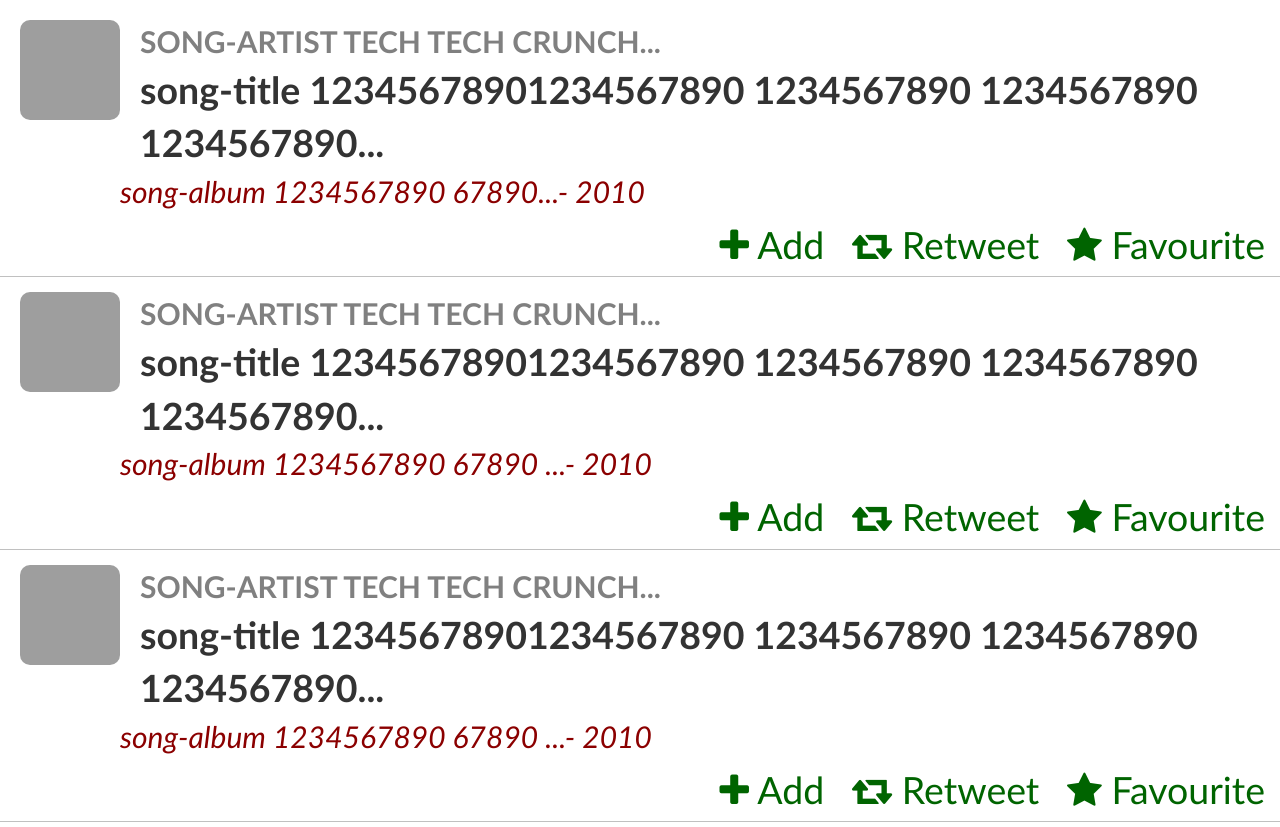
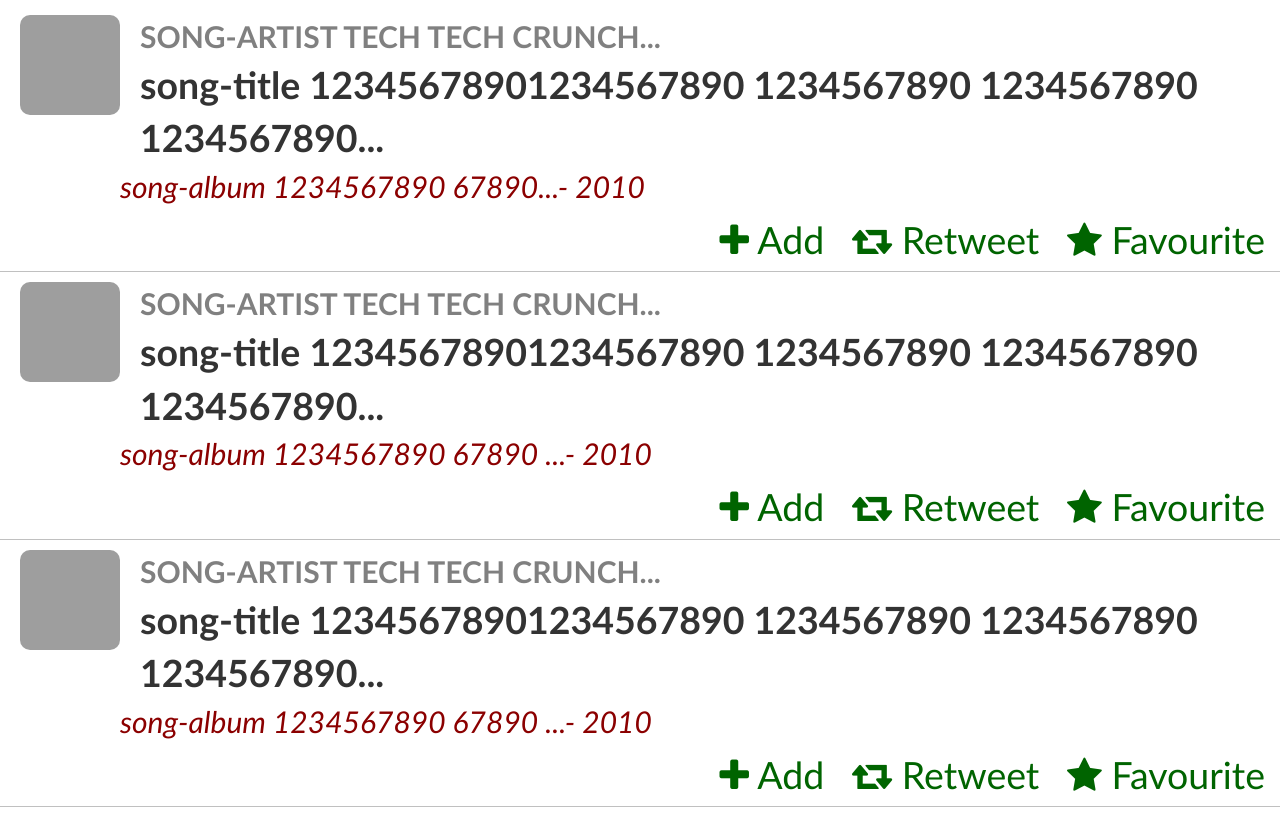
Before and after one commit to psibal/tweet, a PHP site: page /list.html in a window 1280 px wide. Run offline with PHP 8.4, Linux system fonts and the light colour scheme; some libraries are stand-ins or nearby versions; grey boxes are pictures that could not be loaded.

Commit message:
second commit

```diff
--- a/css/list.css
+++ b/css/list.css
@@ -10,9 +10,16 @@
 
 .strip{
   border-bottom: 1px solid silver;
-  margin:10px 0px 5px 0px;
+  margin:0px 0px 5px 0px;
+  padding-top: 5px;
   padding-bottom: 5px;
+
 }
+
+.strip:hover{
+    background-color:beige
+}
+
 
 .strip img{
   float: left;
```
